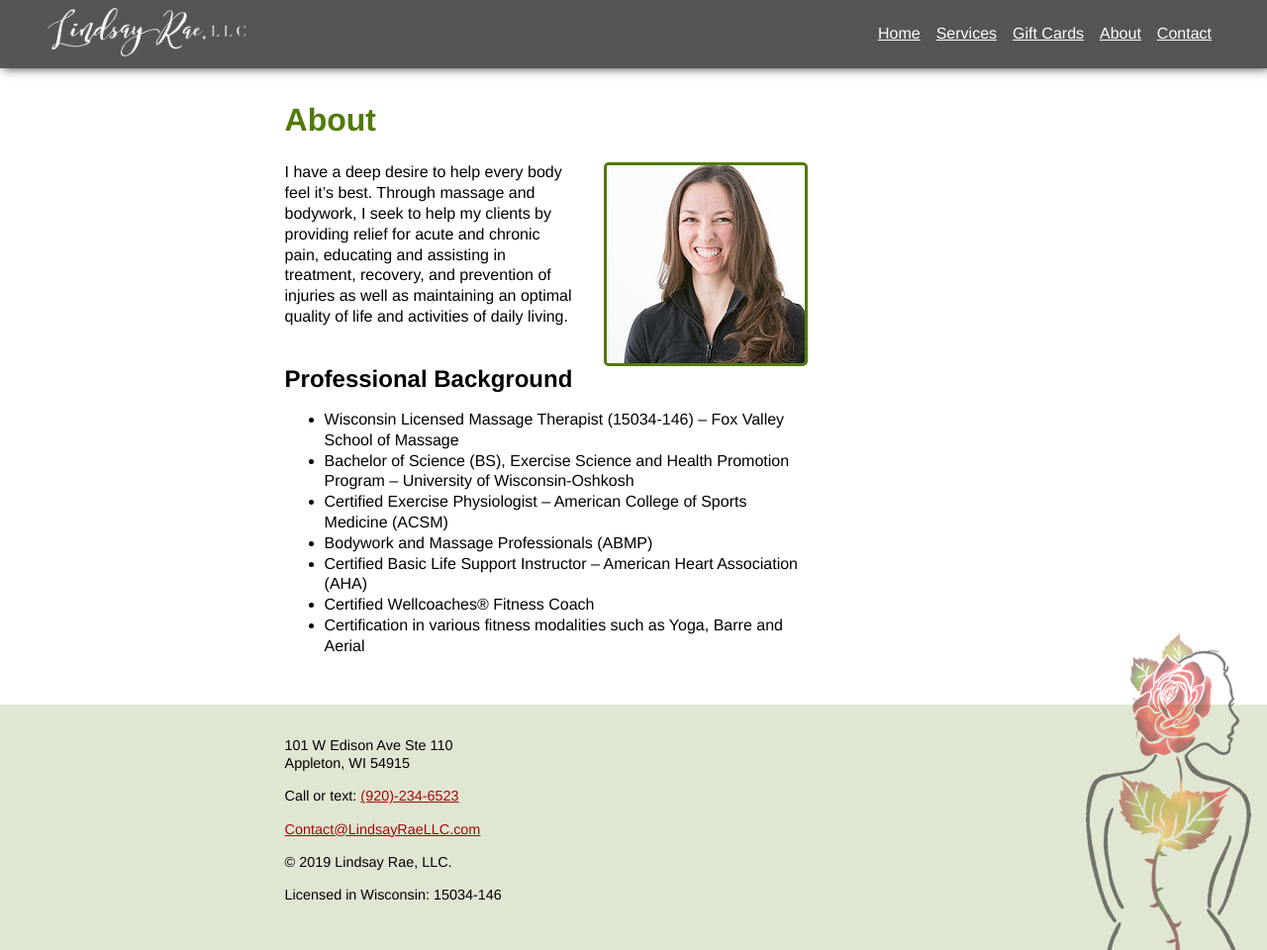
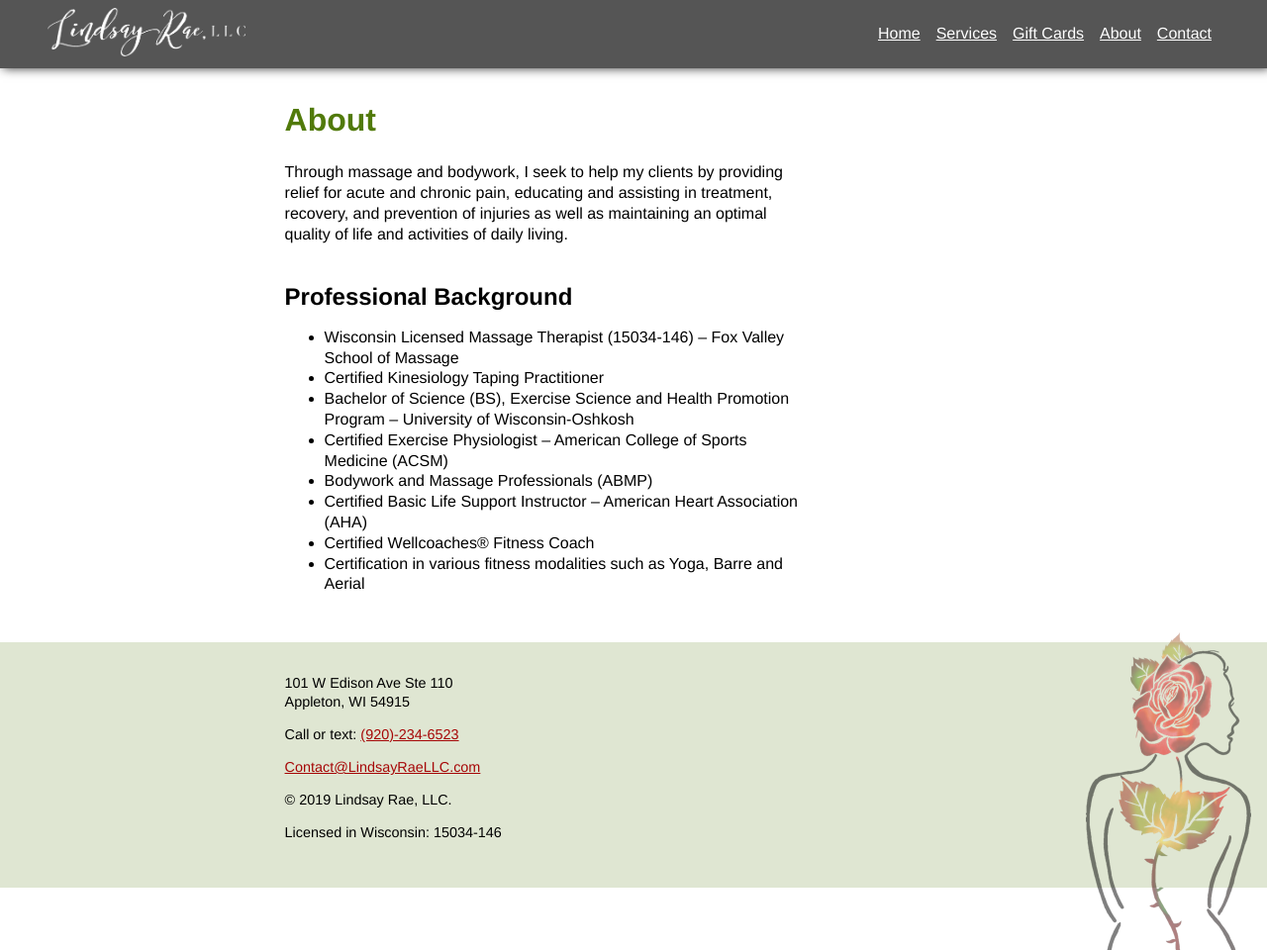
Before and after one commit to keithwyland/lindsayraellc.com, a Jekyll site: the page built from about.html, in a window 1280 px wide and 960 px high. Shown: the whole window at 99% size. Built offline with Jekyll 4.4.1, drawn with Linux system fonts in a browser that asks for light colours.

Commit message:
Update about.html

```diff
--- a/about.html
+++ b/about.html
@@ -6,12 +6,12 @@
 
 <h1>About</h1>
 
-<img src="/assets/images/about.jpg" alt="Lindsay" class="about-image">
-<p>I have a deep desire to help every body feel it’s best. Through massage and bodywork, I seek to help my clients by providing relief for acute and chronic pain, educating and assisting in treatment, recovery, and prevention of injuries as well as maintaining an optimal quality of life and activities of daily living.</p>
+<p>Through massage and bodywork, I seek to help my clients by providing relief for acute and chronic pain, educating and assisting in treatment, recovery, and prevention of injuries as well as maintaining an optimal quality of life and activities of daily living.</p>
 
 <h2>Professional Background</h2>
 <ul>
     <li>Wisconsin Licensed Massage Therapist (15034-146) – Fox Valley School of Massage</li>
+    <li>Certified Kinesiology Taping Practitioner</li>
     <li>Bachelor of Science (BS), Exercise Science and Health Promotion Program – University of Wisconsin-Oshkosh</li>
     <li>Certified Exercise Physiologist – American College of Sports Medicine (ACSM)</li>
     <li>Bodywork and Massage Professionals (ABMP)</li>
```
